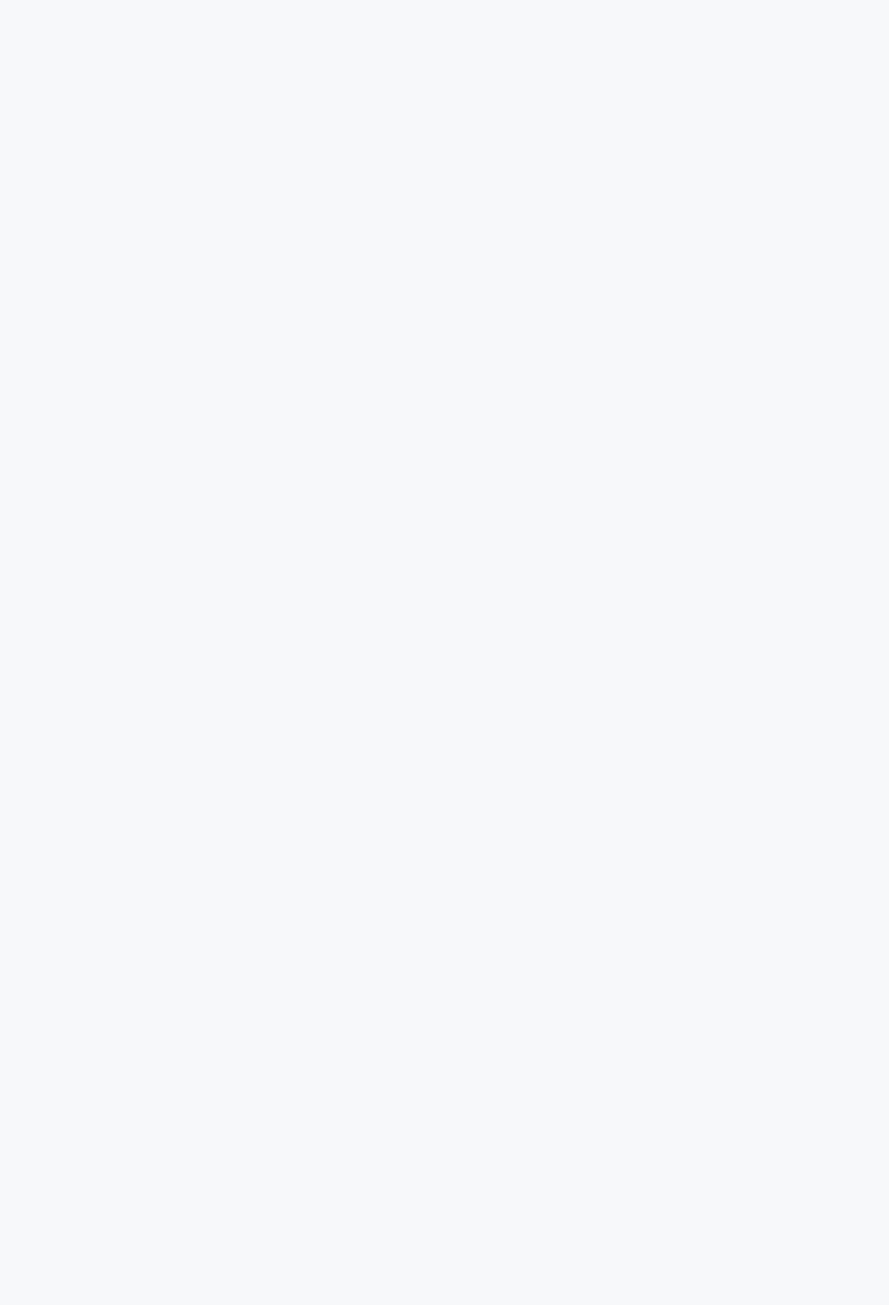
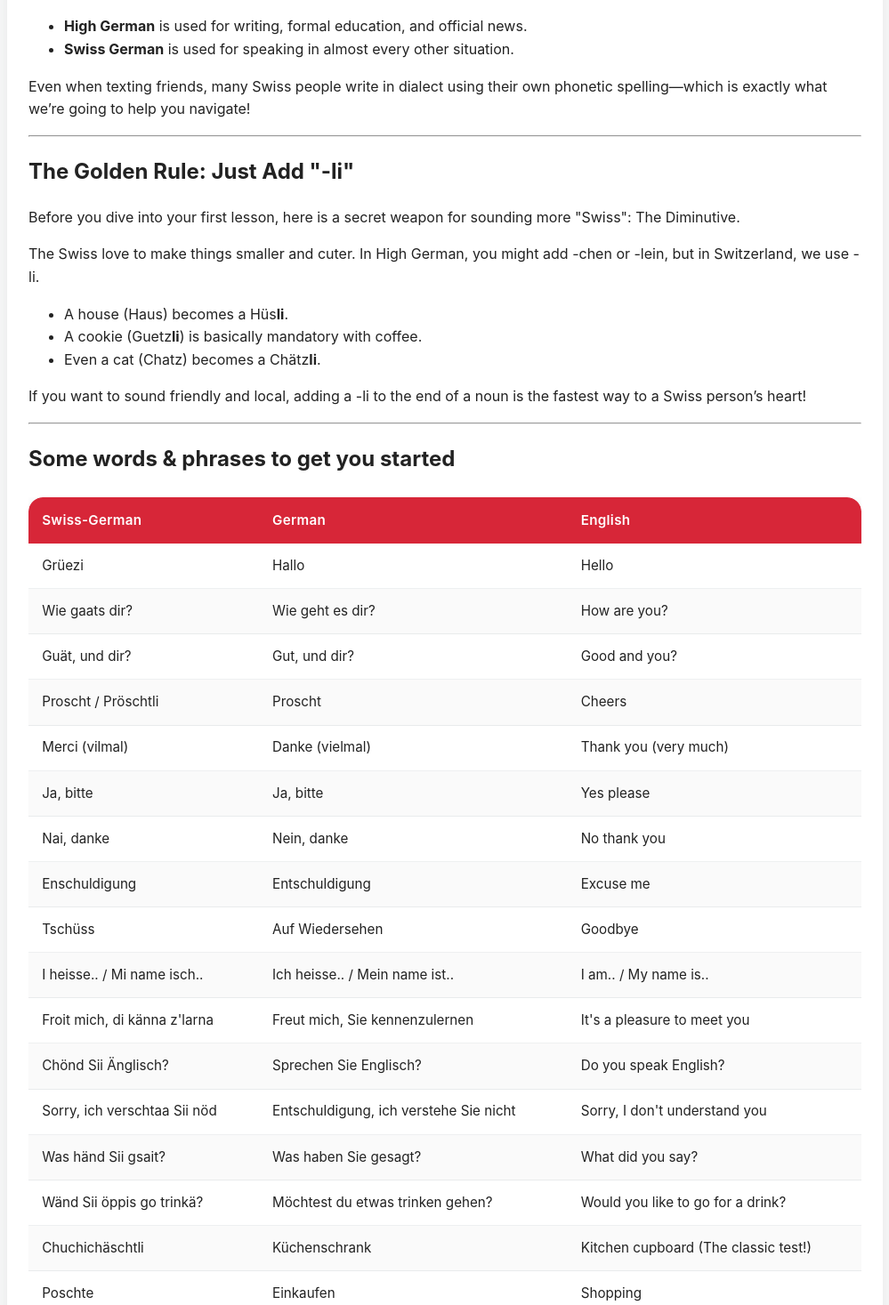
Before and after one commit to damienbroughton/learn-swiss, a React (Vite) app in the folder front-end/: page / in a window 1280 px wide. Shown: the part 1330-2797 px from the top of the page at 89% size, without its empty margins (140-1139 px from the left). Before the commit the page ends 800 px from the top, so only its background shows below. Built offline with nearby package versions, Linux system fonts and the light colour scheme; no server answers.

Commit message:
Revamped Homepage content for better engagement and clarity

```diff
--- a/front-end/src/index.css
+++ b/front-end/src/index.css
@@ -4,14 +4,10 @@
 }
 /* Homepage mascot image style */
 .homepage-img {
-  width: 40vw;
   max-width: 160px;
   height: auto;
   object-fit: contain;
   margin: 0 auto 1.5em auto;
-  display: block;
-  border-radius: 50%;
-  box-shadow: 0 2px 16px 0 rgba(44,62,80,0.08);
 }
 /* Scenario list and card styles */
 .scenario-list {
@@ -548,3 +544,142 @@ textarea:disabled {
   cursor: not-allowed;
   background: #eee;
 }
+
+/* Table container for horizontal scrolling on small screens */
+.table-wrapper {
+  width: 100%;
+  overflow-x: auto;
+  margin: 1.5rem 0;
+}
+
+/* Base table */
+.table {
+  width: 100%;
+  border-collapse: separate;
+  border-spacing: 0;
+  background: var(--card-bg);
+  border-radius: var(--border-radius);
+  box-shadow: var(--shadow);
+  overflow: hidden;
+  font-size: 0.95rem;
+}
+
+/* Table header */
+.table thead {
+  background: var(--primary);
+  color: var(--text-light);
+}
+
+.table thead th {
+  padding: 0.9em 1em;
+  text-align: left;
+  font-weight: 600;
+  letter-spacing: 0.02em;
+  white-space: nowrap;
+}
+
+/* Rounded header corners */
+.table thead th:first-child {
+  border-top-left-radius: var(--border-radius);
+}
+.table thead th:last-child {
+  border-top-right-radius: var(--border-radius);
+}
+
+/* Table body rows */
+.table tbody tr {
+  background: var(--card-bg);
+  transition: background-color 0.15s ease, box-shadow 0.15s ease;
+}
+
+/* Zebra striping */
+.table tbody tr:nth-child(even) {
+  background: #fafafa;
+}
+
+/* Row hover */
+.table tbody tr:hover {
+  background: #fff5f5;
+}
+
+/* Table cells */
+.table td {
+  padding: 0.85em 1em;
+  border-bottom: 1px solid rgba(44, 62, 80, 0.08);
+  vertical-align: middle;
+  color: var(--text-dark);
+}
+
+/* Last row cleanup */
+.table tbody tr:last-child td {
+  border-bottom: none;
+}
+
+/* Optional numeric alignment */
+.table td.numeric,
+.table th.numeric {
+  text-align: right;
+  font-variant-numeric: tabular-nums;
+}
+
+/* Status / badge cells */
+.table .badge {
+  display: inline-block;
+  padding: 0.25em 0.6em;
+  border-radius: 999px;
+  font-size: 0.75em;
+  font-weight: 600;
+  background: var(--accent);
+  color: var(--text-dark);
+}
+
+/* Action buttons inside tables */
+.table button {
+  padding: 0.4em 0.9em;
+  font-size: 0.8em;
+  margin: 0;
+}
+
+/* Compact table variant */
+.table.compact th,
+.table.compact td {
+  padding: 0.55em 0.7em;
+  font-size: 0.85rem;
+}
+
+/* Responsive stacking for very small screens */
+@media (max-width: 600px) {
+  .table,
+  .table thead,
+  .table tbody,
+  .table tr,
+  .table th,
+  .table td {
+    display: block;
+    width: 100%;
+  }
+
+  .table tr {
+    margin-bottom: 1rem;
+    border-radius: var(--border-radius);
+    box-shadow: var(--shadow);
+    overflow: hidden;
+  }
+
+  .table td {
+    justify-content: space-between;
+    padding: 0.7em 1em;
+    border-bottom: 1px solid rgba(44, 62, 80, 0.08);
+  }
+
+  .table td::before {
+    content: attr(data-label);
+    font-weight: 600;
+    color: var(--primary);
+    margin-right: 1em;
+  }
+
+  .table tr:last-child td:last-child {
+    border-bottom: none;
+  }
+}
--- a/front-end/src/pages/Homepage.jsx
+++ b/front-end/src/pages/Homepage.jsx
@@ -25,10 +25,152 @@ export default function Homepage() {
     </Helmet>
     <div className="container center">
       <div className="card">
-        <h1 style={{ marginBottom: '0.5em' }}>Welcome to Learn-Swiss{appUser && `, ${appUser.username}`}</h1>
-        <p>{description}</p>
-        <img src={iggyImage} alt="Iggy the Hedgehog mascot" className="homepage-img" style={{ width: '160px', height: '160px', objectFit: 'contain', margin: '0 auto 1.5em auto', display: 'block', borderRadius: '50%', boxShadow: '0 2px 16px 0 rgba(44,62,80,0.08)' }} />
-        <p><b>Note:</b> this site is not currently public and still under construction with regular deployments and feature testing.</p>
+        <p>Welcome to Learn-Swiss{appUser && `, ${appUser.username}`}. {description}</p>
+        <h1>Welcome to the World of Schwiizertüütsch!</h1>
+        <div style={{ display: 'flex' }}>
+          <img src={iggyImage} alt="Iggy the Hedgehog mascot" className="homepage-img" />
+          <p>Grüezi! If you’ve ever stepped off a train in Zurich or walked through a village in the Alps and thought, "I studied German in school, but I have no idea what these people are saying,"—don't worry, you aren’t alone.</p>
+        </div>
+        <p>You’ve just encountered Swiss German (or Schwiizertüütsch), a vibrant, soulful, and surprisingly diverse collection of Alemannic dialects that serve as the heartbeat of everyday life in Switzerland.</p>
+        <hr />
+        <h2>Is it different from High German?</h2>
+        <p>In short: Yes. While "High German" (Hochdeutsch) is what you’ll find in textbooks or on the evening news, Swiss German is what people actually use to joke with friends, order coffee, and talk to their families.
+        <br /><br />Think of it this way: High German is the language of the head (formal and structured), while Swiss German is the language of the heart. The grammar is different, the vocabulary is unique, and the pronunciation is much more "throaty" and rhythmic.</p>
+        <h2>A Mosaic of Dialects</h2>
+        <p>One of the most beautiful things about Swiss German is that there is no single "standard" version. Instead, it’s a mosaic of regional dialects:</p>
+        <ul>
+          <li><strong>Zurich German (Züritüütsch):</strong> The fast-paced, urban energy of Zurich.</li>
+          <li><strong>Bernese German (Bärndütsch):</strong> The singing, melodic tones of Bernese.</li>
+          <li><strong>Basel German (Baseldytsch):</strong> The distinct, sharp sounds of Basel.</li>
+          <li><strong>Wallis German (Wallisdytsch):</strong> The deep, ancient-sounding dialects of the Wallis mountains.</li>
+        </ul>
+        <p>Every valley and city has its own flavor, yet somehow, everyone understands each other. It’s a linguistic miracle!</p>
+        <hr />
+        <h2>Identity and the Written Word</h2>
+        <p>For the Swiss, speaking dialect is a massive part of their national identity. It’s a way of saying, "I’m home." However, you’ll rarely see Swiss German in a newspaper or a legal document. </p>
+        <p>Switzerland operates under a system of diglossia:
+          <ul>
+            <li><strong>High German</strong> is used for writing, formal education, and official news.</li>
+            <li><strong>Swiss German</strong> is used for speaking in almost every other situation.</li>
+          </ul>
+          Even when texting friends, many Swiss people write in dialect using their own phonetic spelling—which is exactly what we’re going to help you navigate!
+        </p>
+        <hr />
+        <h2>The Golden Rule: Just Add "-li"</h2>
+        <p>Before you dive into your first lesson, here is a secret weapon for sounding more "Swiss": The Diminutive.</p>
+        <p>The Swiss love to make things smaller and cuter. In High German, you might add -chen or -lein, but in Switzerland, we use -li.
+          <ul>
+            <li>A house (Haus) becomes a Hüs<strong>li</strong>.</li>
+            <li>A cookie (Guetz<strong>li</strong>) is basically mandatory with coffee.</li>
+            <li>Even a cat (Chatz) becomes a Chätz<strong>li</strong>.</li>
+          </ul>
+          If you want to sound friendly and local, adding a -li to the end of a noun is the fastest way to a Swiss person’s heart!
+        </p>
+        <hr />
+        <h2>Some words & phrases to get you started</h2>
+        <div className="table-wrapper">
+          <table className="table">
+            <thead>
+              <tr>
+                <th>Swiss-German</th>
+                <th>German</th>
+                <th>English</th>
+              </tr>
+            </thead>
+            <tbody>
+              <tr>
+                <td>Grüezi</td>
+                <td>Hallo</td>
+                <td>Hello</td>
+              </tr>
+            <tr>
+              <td>Wie gaats dir?</td>
+              <td>Wie geht es dir?</td>
+              <td>How are you?</td>
+            </tr>
+            <tr>
+              <td>Guät, und dir?</td>
+              <td>Gut, und dir?</td>
+              <td>Good and you?</td>
+            </tr>
+            <tr>
+              <td>Proscht / Pröschtli</td>
+              <td>Proscht</td>
+              <td>Cheers</td>
+            </tr>
+            <tr>
+              <td>Merci (vilmal)</td>
+              <td>Danke (vielmal)</td>
+              <td>Thank you (very much)</td>
+            </tr>
+            <tr>
+              <td>Ja, bitte</td>
+              <td>Ja, bitte</td>
+              <td>Yes please</td>
+            </tr>
+            <tr>
+              <td>Nai, danke</td>
+              <td>Nein, danke</td>
+              <td>No thank you</td>
+            </tr>
+            <tr>
+              <td>Enschuldigung</td>
+              <td>Entschuldigung</td>
+              <td>Excuse me</td>
+            </tr>
+            <tr>
+              <td>Tschüss</td>
+              <td>Auf Wiedersehen</td>
+              <td>Goodbye</td>
+            </tr>
+            <tr>
+              <td>I heisse.. / Mi name isch..</td>
+              <td>Ich heisse.. / Mein name ist..</td>
+              <td>I am.. / My name is..</td>
+            </tr>
+            <tr>
+              <td>Froit mich, di känna z'larna</td>
+              <td>Freut mich, Sie kennenzulernen</td>
+              <td>It's a pleasure to meet you</td>
+            </tr>
+            <tr>
+              <td>Chönd Sii Änglisch?</td>
+              <td>Sprechen Sie Englisch?</td>
+              <td>Do you speak English?</td>
+            </tr>
+            <tr>
+              <td>Sorry, ich verschtaa Sii nöd</td>
+              <td>Entschuldigung, ich verstehe Sie nicht</td>
+              <td>Sorry, I don't understand you</td>
+            </tr>
+            <tr>
+              <td>Was händ Sii gsait?</td>
+              <td>Was haben Sie gesagt?</td>
+              <td>What did you say?</td>
+            </tr>
+            <tr>
+              <td>Wänd Sii öppis go trinkä?</td>
+              <td>Möchtest du etwas trinken gehen?</td>
+              <td>Would you like to go for a drink?</td>
+            </tr>
+            <tr>
+              <td>Chuchichäschtli</td>
+              <td>Küchenschrank</td>
+              <td>Kitchen cupboard (The classic test!)</td>
+            </tr>
+            <tr>
+              <td>Poschte</td>
+              <td>Einkaufen</td>
+              <td>Shopping</td>
+            </tr>
+            <tr>
+              <td>Schoggi</td>
+              <td>Schokolade</td>
+              <td>Chocolate</td>
+            </tr>
+            </tbody>
+          </table>
+        </div>
       </div>
     </div>
     </>
--- a/front-end/src/pages/StoryListPage.jsx
+++ b/front-end/src/pages/StoryListPage.jsx
@@ -16,7 +16,7 @@ export default function StoryListPage() {
   const [category, setCategory] = useState("All");
 
   const title = `Learn-Swiss: Stories`;
-  const description = `Learn Swiss-German stories by building vocabulary with flashcards. You can generate your own with AI!`;
+  const description = `Learn Swiss-German and German stories by building vocabulary with flashcards. You can generate your own with AI!`;
   const canonicalUrl = `https://learn-swiss.ch/stories/`;
   const storySchema = { "@context": "https://schema.org", "@type": "Article", "headline": title, "description": description, "url": canonicalUrl };
 
```
Also changed, not shown: 1 other file (tests, documents, lock files or other folders).
